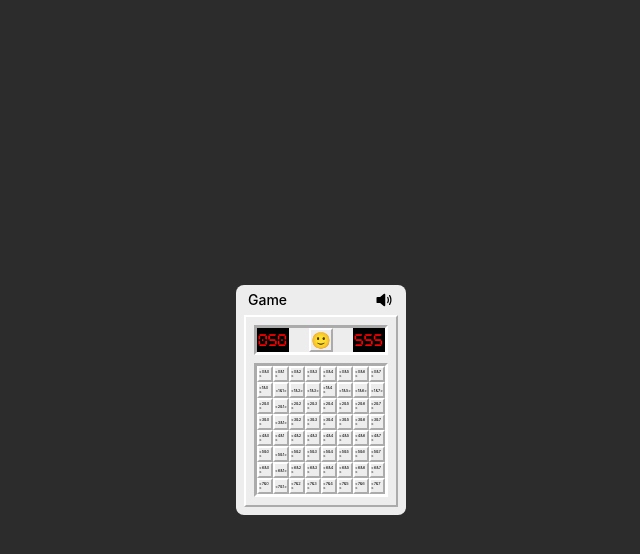
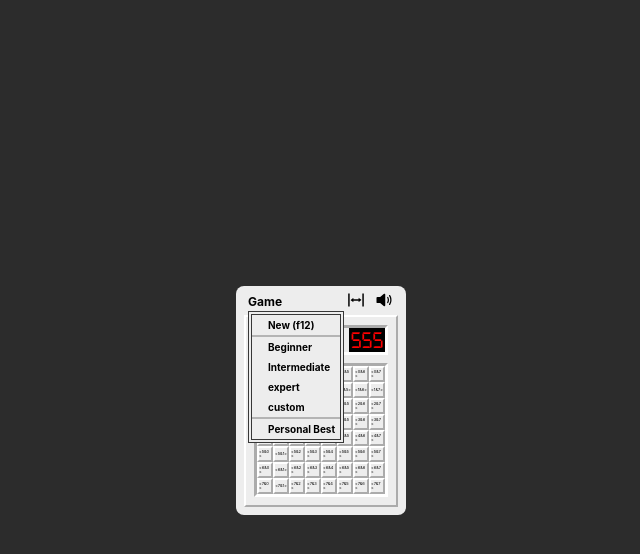
Before and after one commit to Bumang-Cyber/webgame-mine-sweeper, a React (Vite) app: page / in a window 1280 px wide. Both pictures are taken after a click on the button "Game". Shown: the top 554 px of the page, without its empty margins (319-959 px from the left). Built offline with nearby package versions, Linux system fonts and the light colour scheme.

Commit message:
design: 옵션 dropdown 컴포넌트 세팅 완료

```diff
--- a/src/components/Game/StatusPanel/MineLeftPanel/index.tsx
+++ b/src/components/Game/StatusPanel/MineLeftPanel/index.tsx
@@ -7,7 +7,7 @@ const MineLeftPanel = () => {
 export default MineLeftPanel;
 
 const MineLeftContainer = styled.td`
-  width: 32px;
+  width: 36px;
   font-family: "digital";
 
   display: flex;
@@ -18,5 +18,5 @@ const MineLeftContainer = styled.td`
   background-color: black;
 
   ${({ theme }) => theme.textOverflow};
-  font-size: 12px;
+  font-size: 24px;
 `;
--- a/src/components/Game/StatusPanel/TimerPanel/index.tsx
+++ b/src/components/Game/StatusPanel/TimerPanel/index.tsx
@@ -7,7 +7,7 @@ const TimerPanel = () => {
 export default TimerPanel;
 
 const TimerContainer = styled.td`
-  width: 32px;
+  width: 36px;
   font-family: "digital";
 
   display: flex;
@@ -18,5 +18,5 @@ const TimerContainer = styled.td`
   background-color: black;
 
   ${({ theme }) => theme.textOverflow};
-  font-size: 12px;
+  font-size: 24px;
 `;
--- a/src/components/Game/TileMapPanel/Tile/index.tsx
+++ b/src/components/Game/TileMapPanel/Tile/index.tsx
@@ -23,5 +23,11 @@ export const TileContainer = styled.td`
   display: flex;
   justify-content: center;
   align-items: center;
-  ${({ theme }) => theme.borderOutset}
+  ${({ theme }) => theme.borderOutset};
+
+  // TODO: 마우스 우클릭 새로운 창 막기
+  transition: all 0.1s ease-in-out;
+  &:hover {
+    background-color: ${({ theme }) => theme.color.lightGray400};
+  }
 `;
--- a/src/components/Game/TileMapPanel/index.tsx
+++ b/src/components/Game/TileMapPanel/index.tsx
@@ -15,7 +15,7 @@ const TileMapPanel = () => {
       {tileMapArr.map((row, rowIndex) => (
         <RowWrapper key={rowIndex}>
           {row.map((item, colIndex) => (
-            <Tile rowIndex={rowIndex} colIndex={colIndex} key={`${rowIndex}${colIndex}`} item={item} />
+            <Tile rowIndex={rowIndex} colIndex={colIndex} key={item.id} item={item} />
           ))}
         </RowWrapper>
       ))}
--- /dev/null
+++ b/src/components/Option/Dropdown/index.tsx
@@ -0,0 +1,88 @@
+import { useState } from "react";
+import styled from "styled-components";
+
+import { levelMenus } from "./levelMenus";
+import { FaCheck } from "react-icons/fa";
+
+const Dropdown = () => {
+  const [isVisible, setIsVisible] = useState(false);
+
+  const switchVisibleHandler = () => {
+    setIsVisible((prev) => !prev);
+  };
+
+  return (
+    <Wrapper>
+      <GameOption onClick={switchVisibleHandler}>Game</GameOption>
+      <MenuContainer $isVisible={isVisible}>
+        <MenuItem $select={false}>
+          <FaCheck className="icon" />
+          New (f12)
+        </MenuItem>
+        <Divider />
+        {levelMenus.map(({ name, select }) => (
+          <MenuItem $select={select}>
+            <FaCheck className="icon" />
+            {name}
+          </MenuItem>
+        ))}
+        <Divider />
+        <MenuItem $select={false}>
+          <FaCheck className="icon" />
+          Personal Best
+        </MenuItem>
+      </MenuContainer>
+    </Wrapper>
+  );
+};
+export default Dropdown;
+
+const Wrapper = styled.section`
+  position: relative;
+`;
+
+export const GameOption = styled.button`
+  ${({ theme }) => theme.font.caption1b}
+  border-radius: 4px;
+
+  &:hover {
+    background-color: ${({ theme }) => theme.color.lightGray300};
+  }
+`;
+
+const MenuContainer = styled.div<{ $isVisible: boolean }>`
+  position: absolute;
+
+  display: ${({ $isVisible }) => ($isVisible ? "flex" : "none")};
+  flex-direction: column;
+
+  background-color: ${({ theme }) => theme.color.lightGray100};
+  border: 4px double ${({ theme }) => theme.color.darkGray600};
+`;
+
+const MenuItem = styled.div<{ $select: boolean }>`
+  padding: 2px 4px;
+  width: 88px;
+  ${({ theme }) => theme.font.caption2b}
+  background-color: ${({ theme }) => theme.color.lightGray100};
+
+  display: flex;
+  gap: 2px;
+  align-items: center;
+
+  &:hover {
+    color: blue;
+  }
+
+  .icon {
+    opacity: ${({ $select }) => !$select && 0};
+  }
+`;
+
+const Divider = styled.div`
+  width: 100%;
+  height: 2px;
+  border-top: 1px solid ${({ theme }) => theme.color.lightGray400};
+  border-bottom: 1px solid ${({ theme }) => theme.color.lightGray400};
+  background-color: ${({ theme }) => theme.color.lightGray300};
+`;
--- /dev/null
+++ b/src/components/Option/Dropdown/levelMenus.ts
@@ -0,0 +1,6 @@
+export const levelMenus = [
+  { name: "Beginner", select: false },
+  { name: "Intermediate", select: false },
+  { name: "expert", select: false },
+  { name: "custom", select: false },
+];
--- a/src/components/Option/index.tsx
+++ b/src/components/Option/index.tsx
@@ -1,15 +1,24 @@
 import { useState } from "react";
 import styled from "styled-components";
 
+import Dropdown from "./Dropdown";
+
 import { IoVolumeMedium } from "react-icons/io5";
 import { IoVolumeMute } from "react-icons/io5";
+import { AiOutlineColumnWidth } from "react-icons/ai";
 
 const Option = () => {
   const [isSoundOn, setIsSoundOn] = useState(true);
+
   return (
     <OptionContainer>
-      <GameOptionButton>Game</GameOptionButton>
-      <SoundOnOffButton>{isSoundOn ? <IoVolumeMedium /> : <IoVolumeMute />}</SoundOnOffButton>
+      <Dropdown />
+      <RightOption>
+        <IconButton>
+          <AiOutlineColumnWidth />
+        </IconButton>
+        <IconButton>{isSoundOn ? <IoVolumeMedium /> : <IoVolumeMute />}</IconButton>
+      </RightOption>
     </OptionContainer>
   );
 };
@@ -24,10 +33,16 @@ export const OptionContainer = styled.section`
   justify-content: space-between;
 `;
 
-export const GameOptionButton = styled.button`
-  ${({ theme }) => theme.font.body3r}
+export const RightOption = styled.div`
+  display: flex;
+  gap: 8px;
 `;
 
-export const SoundOnOffButton = styled.button`
+export const IconButton = styled.button`
   ${({ theme }) => theme.font.subtitle5r}
+  border-radius: 4px;
+
+  &:hover {
+    background-color: ${({ theme }) => theme.color.lightGray300};
+  }
 `;
--- a/src/types/tile.ts
+++ b/src/types/tile.ts
@@ -1,4 +1,5 @@
 export interface TileType {
+  id: string;
   isOpened: boolean;
   isMined: boolean;
   isFlagged: boolean;
--- a/src/utils/generateTileMap.ts
+++ b/src/utils/generateTileMap.ts
@@ -5,6 +5,7 @@ const generateTileMap = (X: number, Y: number) => {
     return new Array(Y).fill(null).map(
       () =>
         ({
+          id: `${X}&${Y}`,
           isOpened: false,
           isMined: false,
           isFlagged: false,
```
Also changed, not shown: src/assets/play_digital.ttf.
